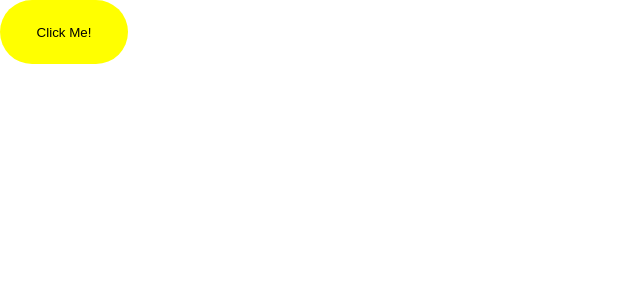
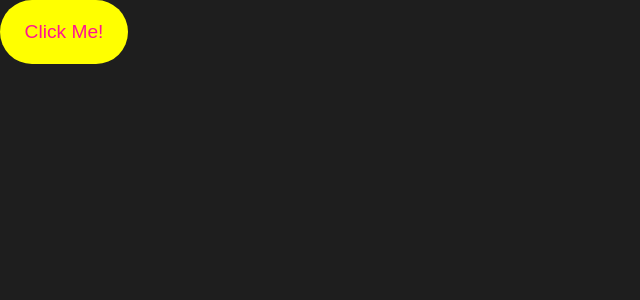
Before and after one commit to elinarnten/framerMotion, a React (Create React App) app: page / in a window 1280 px wide. Shown: the top 300 px of the page, without its empty margins (0-640 px from the left). Built offline with nearby package versions, Linux system fonts and the light colour scheme.

Commit message:
added styling

```diff
--- a/src/components/App.jsx
+++ b/src/components/App.jsx
@@ -3,7 +3,7 @@ import Button from "./Button";
 
 function App() {
   return (
-    <div>
+    <div className="container">
       <motion.Button
         whileHover={{ scale: 1.1 }}
         whileTap={{ scale: 0.9 }}
--- a/src/index.css
+++ b/src/index.css
@@ -5,14 +5,27 @@ body {
     sans-serif;
   -webkit-font-smoothing: antialiased;
   -moz-osx-font-smoothing: grayscale;
+
+  display: flex;
+  background-color: #000000e1;
 }
-
+html {
+  height: 100%;
+}
 code {
   font-family: source-code-pro, Menlo, Monaco, Consolas, "Courier New",
     monospace;
 }
 
+.container {
+  display: flex;
+  align-items: center;
+  justify-content: center;
+}
+
 .click-button {
+  color: deeppink;
+  font-size: larger;
   background-color: yellow;
   height: 4rem;
   width: 8rem;
```
Also changed, not shown: src/Button.css (deleted).
